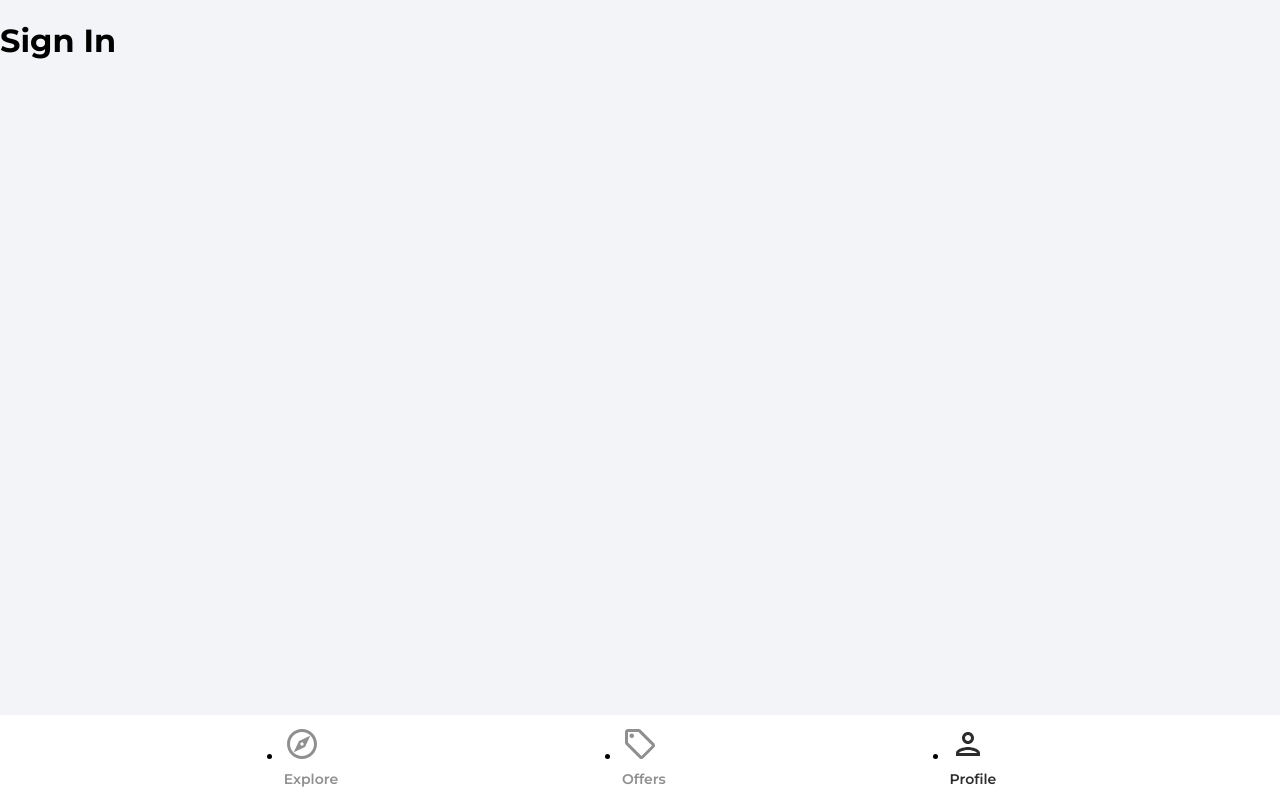
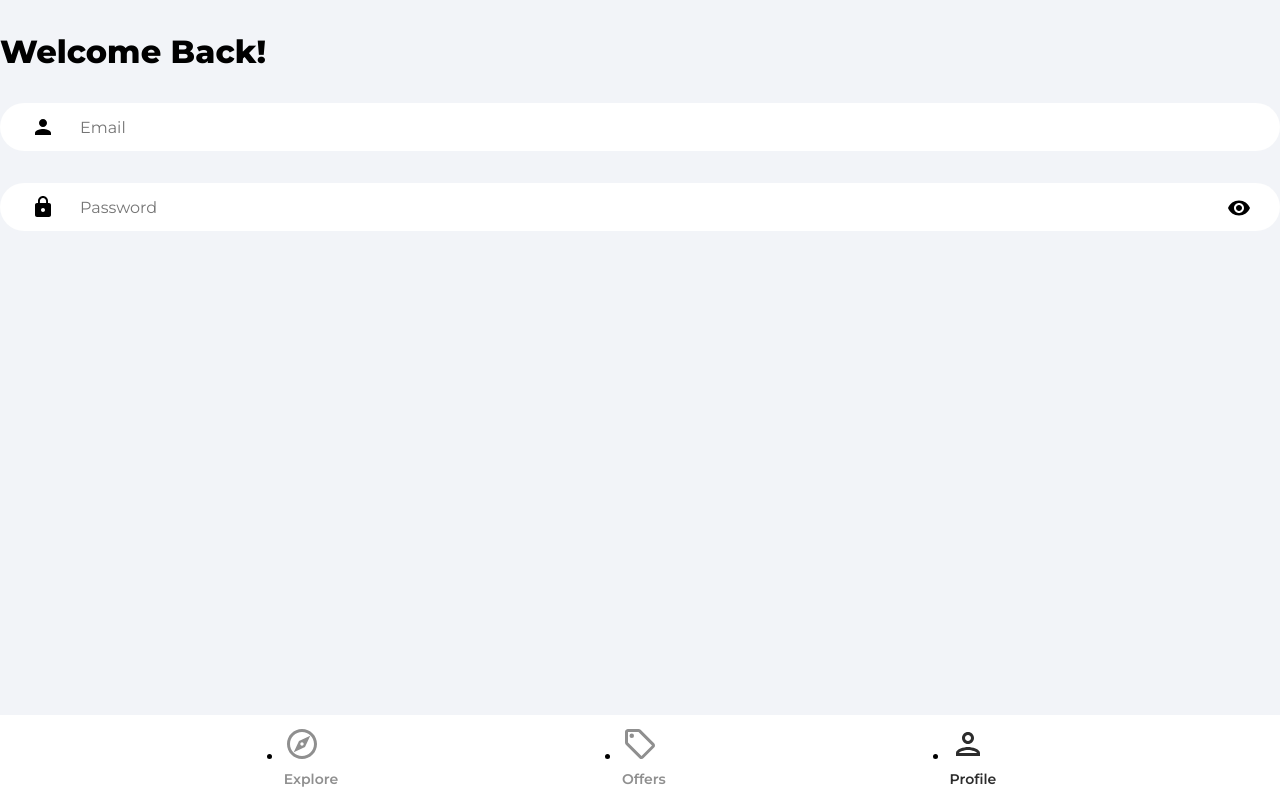
Before and after one commit to sonjayilmaz/HouseView-project, a React (Create React App) app: page /profile in a window 1280 px wide. Built offline with nearby package versions, Linux system fonts and the light colour scheme.

Commit message:
Added form in SignIn

```diff
--- a/src/pages/SignIn.jsx
+++ b/src/pages/SignIn.jsx
@@ -1,9 +1,58 @@
+import {useState} from 'react'
+import {Link, useNavigate} from 'react-router-dom'
+import {ReactComponent as ArrowRightIcon} from '../assets/svg/keyboardArrowRightIcon.svg'
+import visibilityIcon from '../assets/svg/visibilityIcon.svg'
+
 function SignIn() {
-    return (
-        <div>
-     <h1>Sign In</h1>
-     </div>
-    );
+  const [showPassword, setShowPassword] = useState(false)
+  const [formData, setFormData] = useState({
+    email: '',
+    password: ''
+  })
+  const {email, password} = formData
+
+  const navigate = useNavigate()
+
+  const onChange = () => {
+
   }
 
+    return (
+      <>
+      <div className='pageCotainer'>
+      <header>
+        <p className='pageHeader'>
+          Welcome Back!
+        </p>
+      </header>
+      <form>
+        <input type='email' className='emailInput'
+        placeholder='Email'
+        id='email'
+        value={email}
+        onChange={onChange}
+        />
+
+        <div className='passwordInputDiv'>
+          <input type={showPassword ? 'text' : 'password'}
+          className='passwordInput'
+          placeholder='Password'
+          id='password'
+          value={password}
+          onChange={onChange}
+          />
+
+          <img src={visibilityIcon}
+          alt='show password'
+          className='showPassword'
+          onClick={() => setShowPassword((prevState) =>
+           !prevState)}
+          />
+        </div>
+      </form>
+      </div>
+      </>
+    )
+}
+
   export default SignIn;
```
